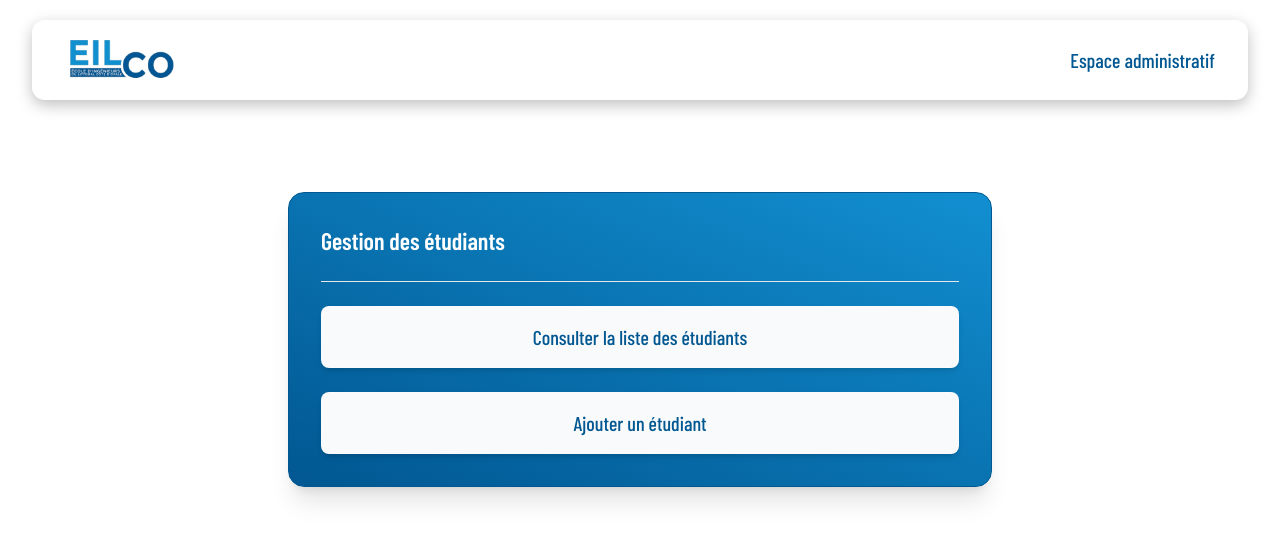
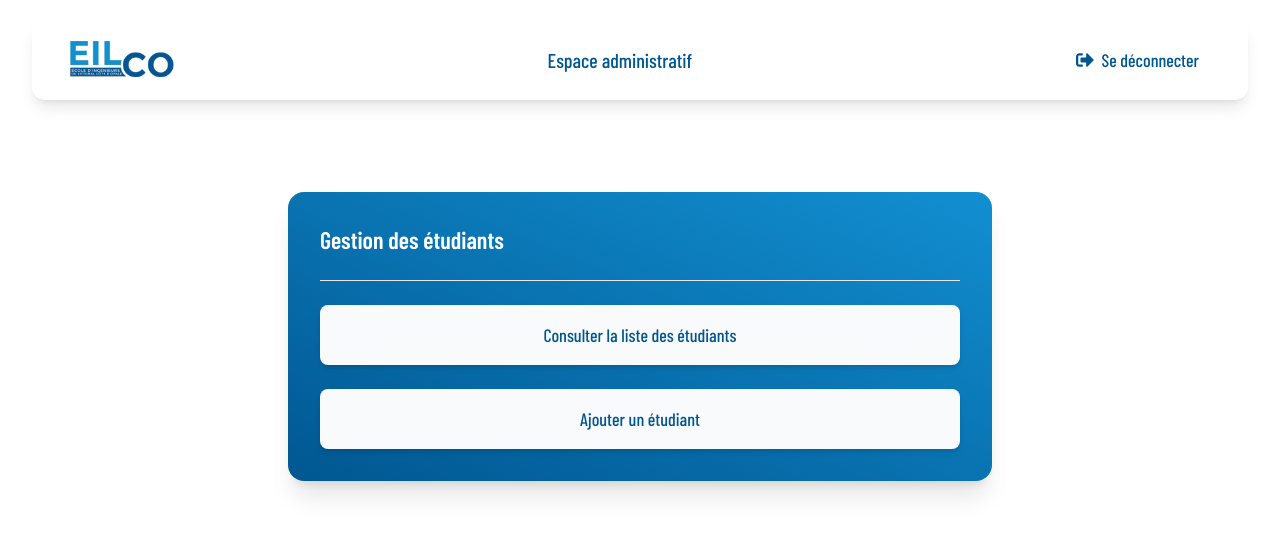
Before and after one commit to barradouane/projet_tech, a React (Create React App) app: page /admin-space in a window 1280 px wide. Shown: the top 540 px of the page. Built offline with nearby package versions, Linux system fonts and the light colour scheme; a web font is replaced by a local one.

Commit message:
Ajout du boutton se déconnecter dans l'espace admin et espace éditeur

```diff
--- a/src/components/AdminSpace.js
+++ b/src/components/AdminSpace.js
@@ -1,6 +1,8 @@
 import { useNavigate } from "react-router-dom";
 import { motion } from "framer-motion";
 import logoImage from "../assets/images/logo.png";
+import { Link } from "react-router-dom";
+import { FaSignOutAlt } from "react-icons/fa";
 
 export default function AdminDashboard() {
   const navigate = useNavigate();
@@ -11,40 +13,43 @@ export default function AdminDashboard() {
 
   return (
     <div className="h-screen flex flex-col items-center">
+      {/* Navbar */}
+      <nav className="flex justify-between items-center px-8 py-0 shadow-lg w-[95%] h-[80px] rounded-[13px] fixed top-[20px] left-1/2 transform -translate-x-1/2 z-50 bg-white text-secondary backdrop-blur-lg border border-white/20">
+        {/* Logo */}
+        <img src={logoImage} alt="logo" className="h-[60%] w-auto" />
 
-      <nav className="flex justify-between items-center px-[30px] py-0 shadow-[0_5px_15px_rgba(0,0,0,0.25)] w-[95%] h-[80px] rounded-[13px] fixed top-[20px] left-1/2 transform -translate-x-1/2 z-[9999] bg-transparent text-white backdrop-blur-[30px] border-[3px] border-white/20 p-[30px] ">
-      {/* Logo */}
-      <img src={logoImage} alt="logo" className="h-[58%] w-[30%] sm:h-[65%] sm:w-[10%]" />
-<h2 className="sm:text-[20px] text-[18px] font-medium text-secondary">Espace administratif</h2>
-</nav>
+        {/* Titre */}
+        <h2 className="text-lg sm:text-xl font-medium">Espace administratif</h2>
 
+        {/* Bouton Se Déconnecter */}
+        <Link
+          to="/"
+          className="flex items-center text-secondary text-lg font-medium px-4 py-2 hover:bg-secondary hover:text-white rounded-lg transition-all duration-300 ease-in-out"
+        >
+          <FaSignOutAlt className="mr-2" />
+          Se déconnecter
+        </Link>
+      </nav>
 
-
-
-
+      {/* Contenu principal */}
       <div className="grid grid-cols-1 sm:grid-cols-1 gap-8 sm:w-[55%] w-[85%] sm:mt-48 mt-52">
-
-
-        <div className="bg-gradient-to-bl from-primary to-secondary sm:mb-0 mb-16 sm:text-[20px] text-[18px] border-secondary border-[1px]  p-8 rounded-2xl shadow-xl space-y-6">
-          <h3 className="text-2xl font-semibold text-white text-left">
-            Gestion des étudiants
-          </h3>
-          <hr/>
+        <div className="bg-gradient-to-bl from-primary to-secondary p-8 rounded-2xl shadow-xl space-y-6 text-white">
+          <h3 className="text-2xl font-semibold">Gestion des étudiants</h3>
+          <hr />
           <motion.div
-            className="bg-gray-50 text-center text-secondary font-medium p-4 sm:text-[20px] text-[18px] rounded-lg shadow-md cursor-pointer hover:bg-light"
+            className="bg-gray-50 text-center text-secondary font-medium p-4 sm:text-lg text-base rounded-lg shadow-md cursor-pointer hover:bg-light"
             whileHover={{ scale: 1.05 }}
             onClick={() => handleNavigation("/students-for-admin")}
           >
             Consulter la liste des étudiants
           </motion.div>
           <motion.div
-            className="bg-gray-50 text-secondary p-4 text-center font-medium sm:text-[20px] text-[18px] rounded-lg shadow-md cursor-pointer hover:bg-light"
+            className="bg-gray-50 text-secondary p-4 text-center font-medium sm:text-lg text-base rounded-lg shadow-md cursor-pointer hover:bg-light"
             whileHover={{ scale: 1.05 }}
             onClick={() => handleNavigation("/addStudent")}
           >
             Ajouter un étudiant
           </motion.div>
-
         </div>
       </div>
     </div>
--- a/src/components/EditorSpace.js
+++ b/src/components/EditorSpace.js
@@ -1,6 +1,8 @@
 import { useNavigate } from "react-router-dom";
 import { motion } from "framer-motion";
 import logoImage from "../assets/images/logo.png";
+import { Link } from "react-router-dom";
+import { FaSignOutAlt } from "react-icons/fa";
 
 export default function EditorSpace() {
   const navigate = useNavigate();
@@ -12,11 +14,23 @@ export default function EditorSpace() {
   return (
     <div className="h-screen flex flex-col items-center">
 
-      <nav className="flex justify-between items-center px-[30px] py-0 shadow-[0_5px_15px_rgba(0,0,0,0.25)] w-[95%] h-[80px] rounded-[13px] fixed top-[20px] left-1/2 transform -translate-x-1/2 z-[9999] bg-transparent text-white backdrop-blur-[30px] border-[3px] border-white/20 p-[30px] ">
-      {/* Logo */}
-      <img src={logoImage} alt="logo" className="h-[58%] w-[30%] sm:h-[65%] sm:w-[10%]" />
-<h2 className="sm:text-[20px] text-[18px] font-medium text-secondary">Espace d'édition</h2>
-</nav>
+     {/* Navbar */}
+     <nav className="flex justify-between items-center px-8 py-0 shadow-lg w-[95%] h-[80px] rounded-[13px] fixed top-[20px] left-1/2 transform -translate-x-1/2 z-50 bg-white text-secondary backdrop-blur-lg border border-white/20">
+        {/* Logo */}
+        <img src={logoImage} alt="logo" className="h-[60%] w-auto" />
+
+        {/* Titre */}
+        <h2 className="text-lg sm:text-xl font-medium">Espace d'éditionn</h2>
+
+        {/* Bouton Se Déconnecter */}
+        <Link
+          to="/"
+          className="flex items-center text-secondary text-lg font-medium px-4 py-2 hover:bg-secondary hover:text-white rounded-lg transition-all duration-300 ease-in-out"
+        >
+          <FaSignOutAlt className="mr-2" />
+          Se déconnecter
+        </Link>
+      </nav>
 
 
 
```
